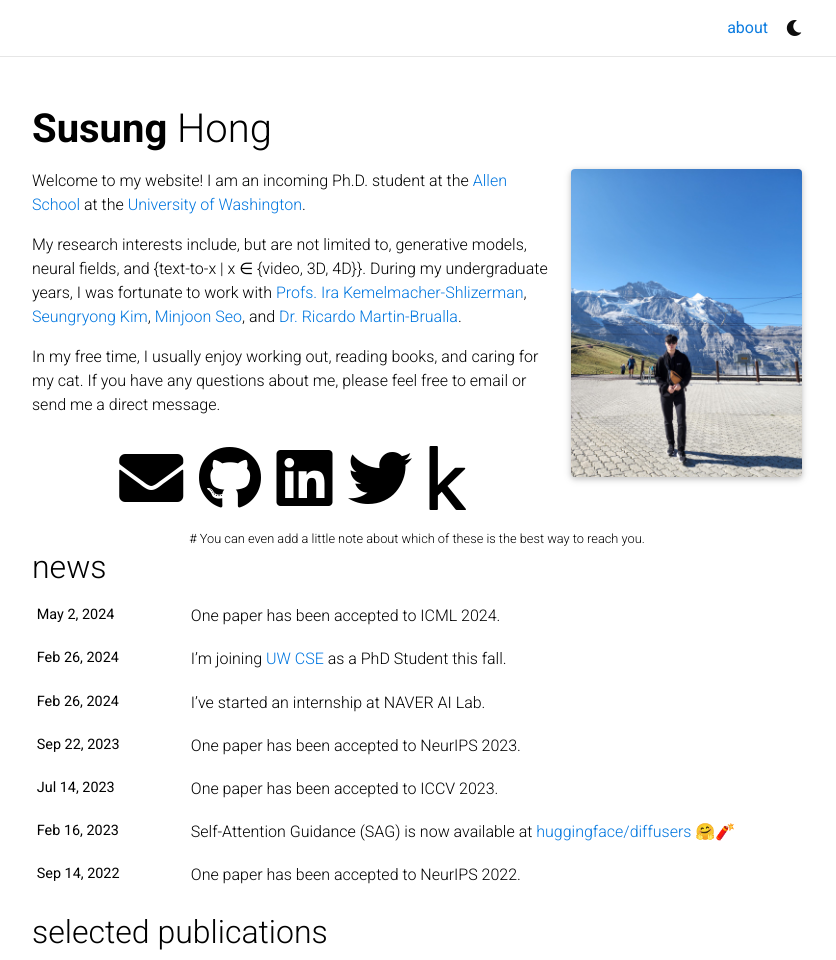
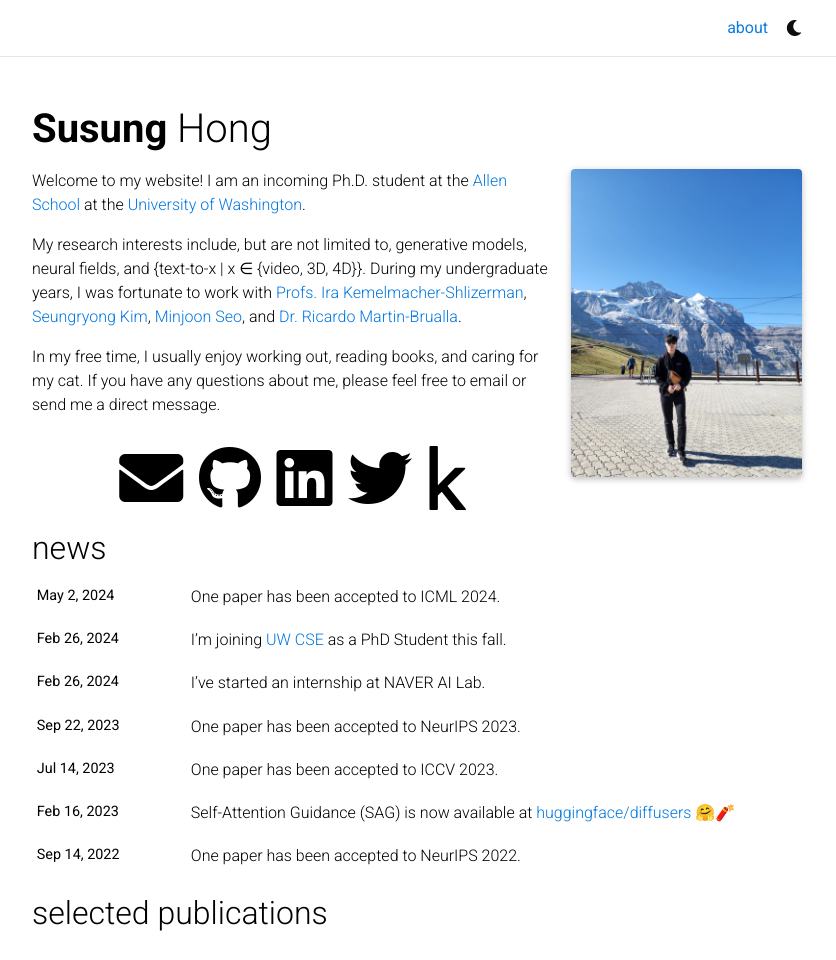
Before and after one commit to SusungHong/susunghong.github.io, a Jekyll site: the page built from _pages/about.md, in a window 1280 px wide and 1153 px high, cut to the strip 0-960 px from the top of the window. Shown: the whole strip, without its empty margins (223-1059 px from the left). Built offline with Jekyll 4.4.1, drawn with Linux system fonts in a browser that asks for light colours; full-size pictures stand in for the smaller copies a plugin makes; emoji names are drawn with the system emoji font; comment, search, counter and statistics services are not loaded; a style sheet for code colours, icons or effects is not loaded.

Commit message:
Update _config.yml

```diff
--- a/_config.yml
+++ b/_config.yml
@@ -98,8 +98,7 @@
 youtube_id: # your youtube channel id (youtube.com/@<youtube_id>)
 discord_id: # your discord id (18-digit unique numerical identifier)
 
-contact_note: >
-  # You can even add a little note about which of these is the best way to reach you.
+contact_note: #
 
 # -----------------------------------------------------------------------------
 # Analytics and search engine verification
```
